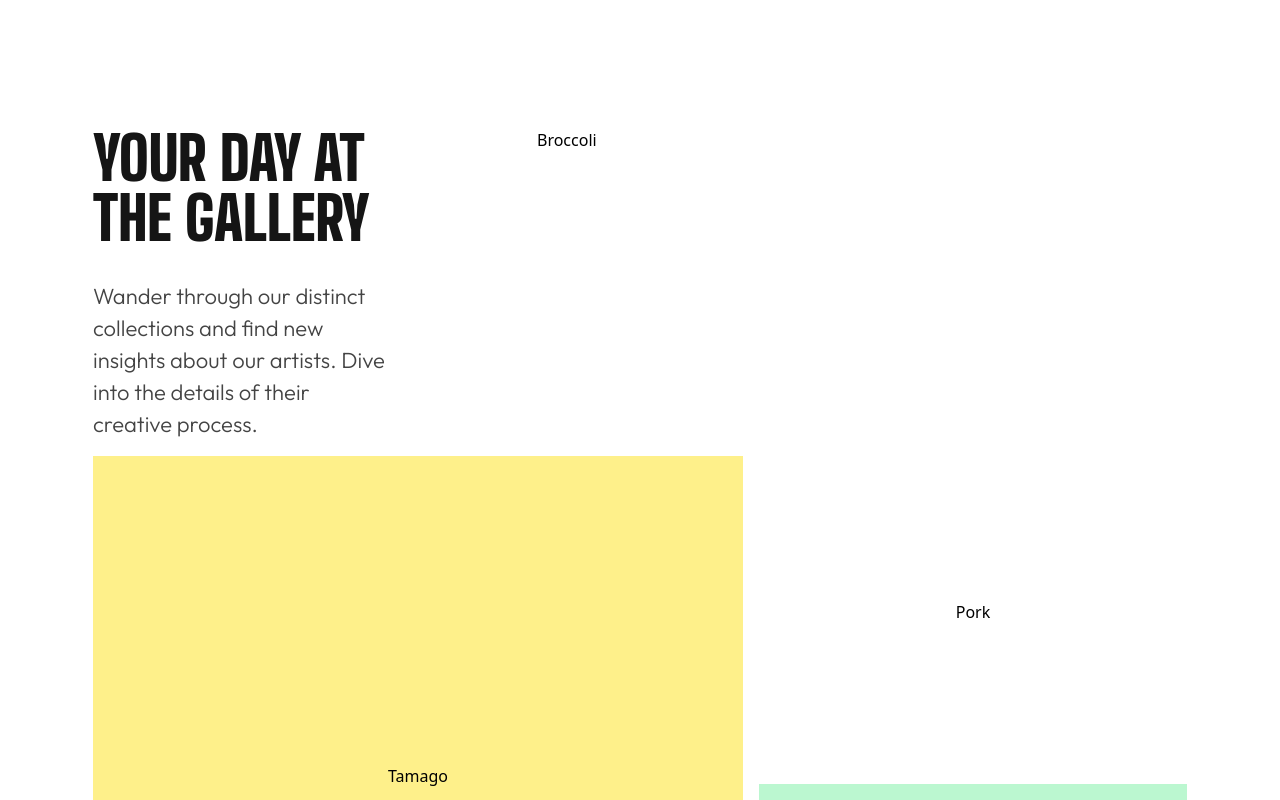
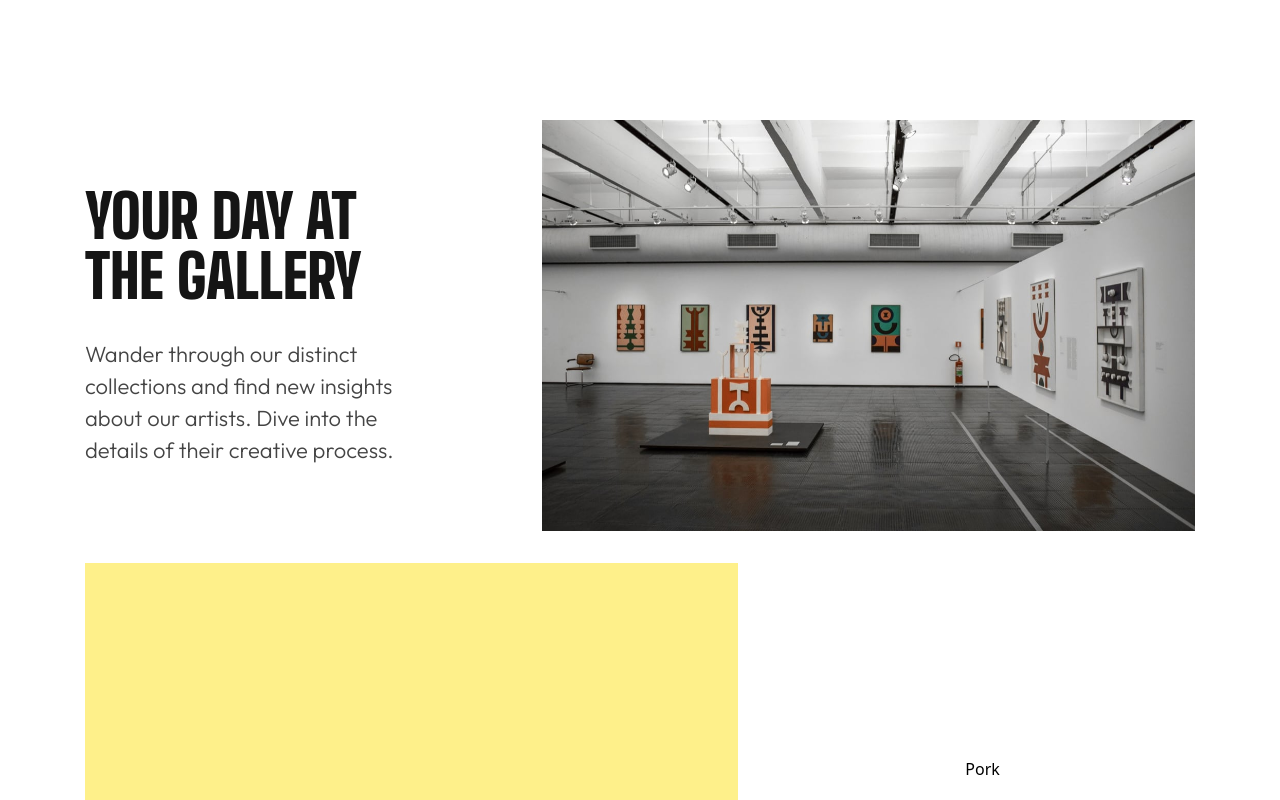
Before and after one commit to AldrinKP/art-gallery, a React (Vite) app: page / in a window 1280 px wide. Shown: the part 860-1660 px from the top of the page. Built offline with nearby package versions, Linux system fonts and the light colour scheme.

Commit message:
Set a fixed width for first grid

```diff
--- a/src/components/home-page/BentoSection.jsx
+++ b/src/components/home-page/BentoSection.jsx
@@ -1,8 +1,10 @@
+import grid1Image from '../../assets/desktop/image-grid-1@2x.jpg';
+
 const BentoSection = () => {
 	return (
 		<div className="flex h-full w-[1110px] mx-auto my-[180px] items-center justify-center">
-			<div className="grid h-full w-full gap-4 bg-transparent p-2 grid-cols-5 grid-rows-3">
-				<div className="col-span-2 row-span-1 flex flex-col items-center justify-start mr-32">
+			<div className="grid h-full w-full gap-8 bg-transparent grid-cols-5 grid-rows-3">
+				<div className="col-span-2 row-span-1 flex flex-col justify-center mr-32 w-[350px]">
 					<h1 className="font-heading font-black text-size-heading-m leading-line-heading-m text-almost-black mb-8">
 						YOUR DAY AT THE GALLERY
 					</h1>
@@ -14,7 +16,7 @@ const BentoSection = () => {
 				</div>
 
 				<div className="col-span-3 row-span-1">
-					<p>Broccoli</p>
+					<img src={grid1Image} alt="art exhibit 1" />
 				</div>
 
 				<div className="col-span-3 row-span-2 bg-yellow-200 flex items-center justify-center">
```
